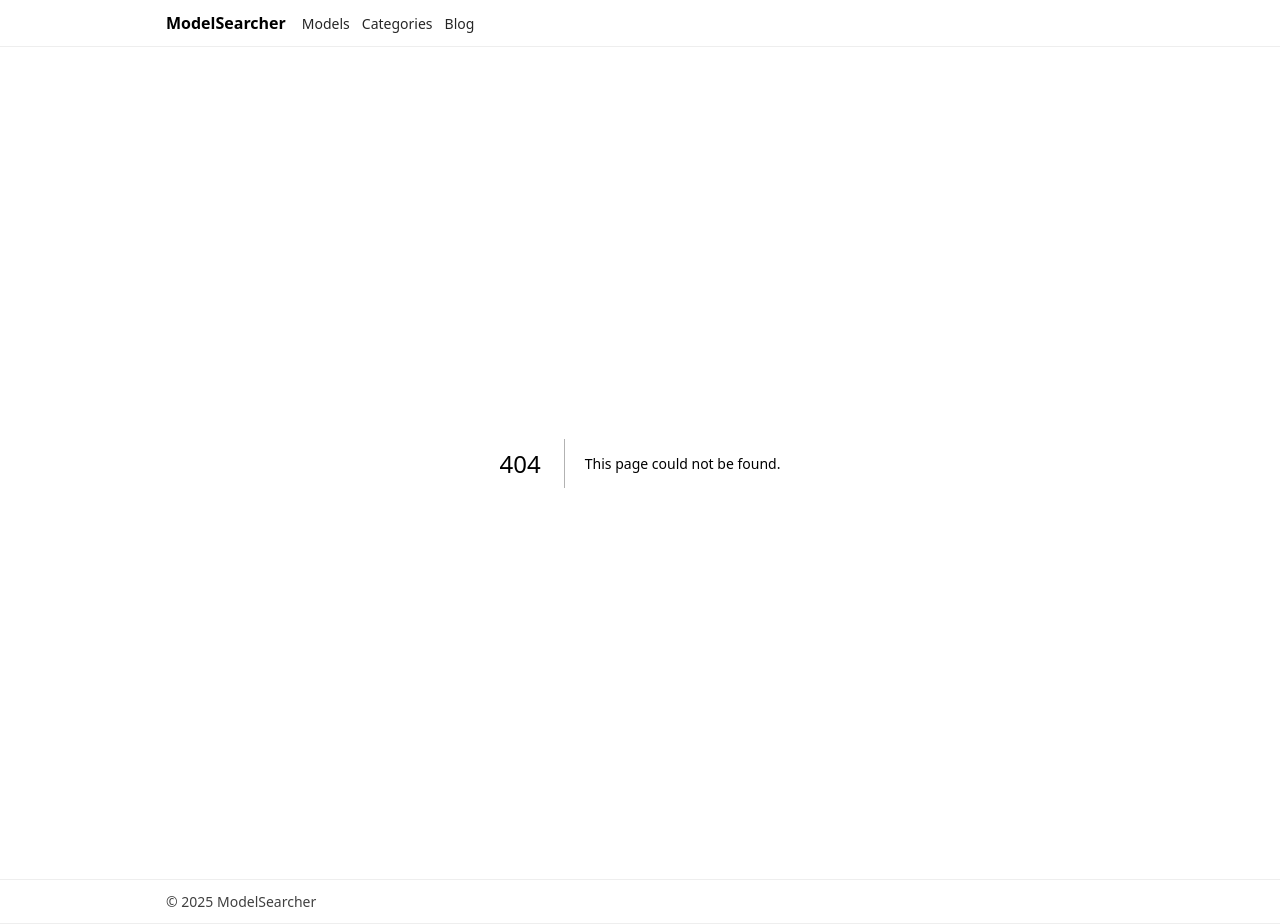
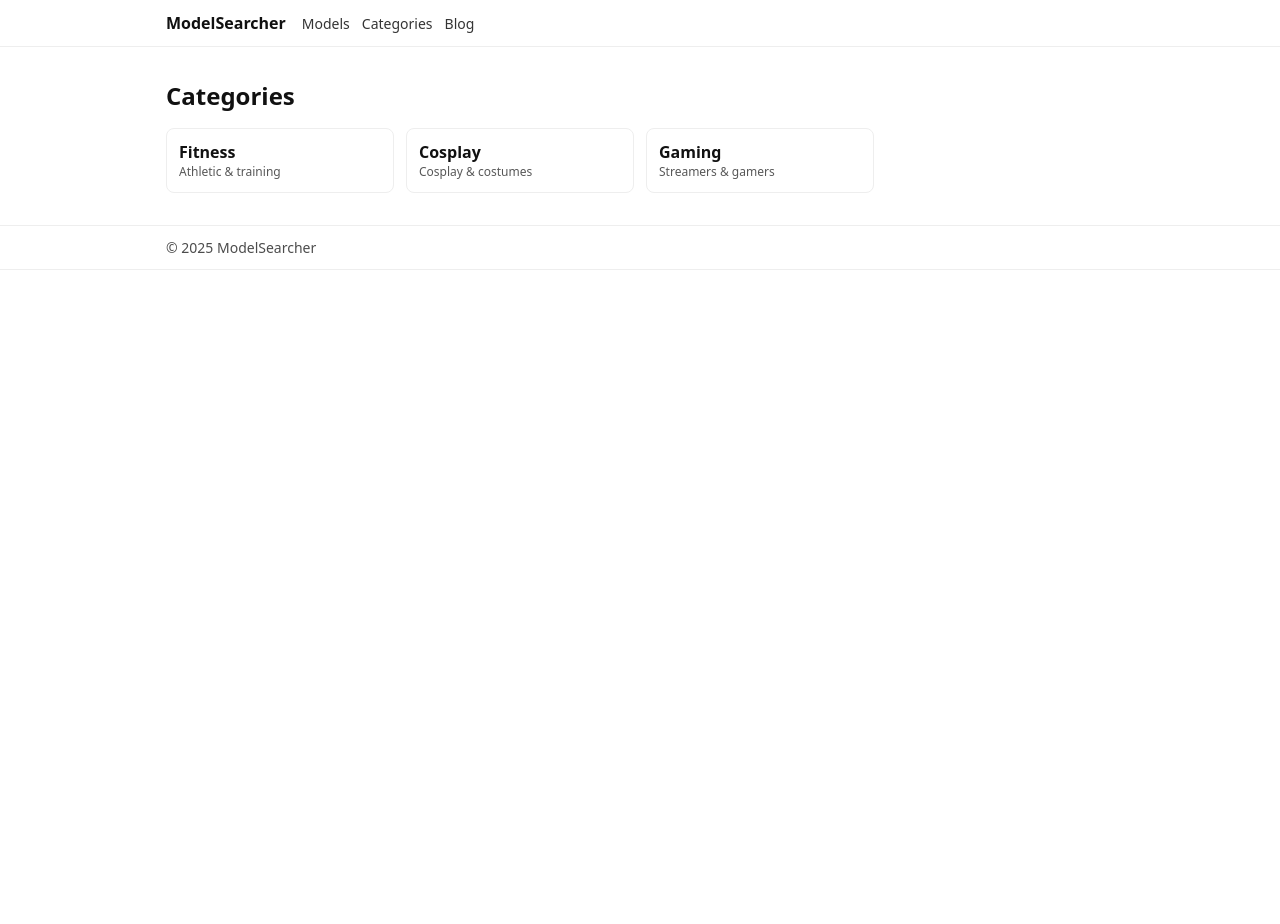
Before and after one commit to YinchurikiAI/model-searcher, a Next.js app: page /categories in a window 1280 px wide. Before the commit this address had no page. After the commit the page ends 800 px from the top, so only its background shows below. Built offline with nearby package versions, Linux system fonts and the light colour scheme.

Commit message:
Create page.js

```diff
--- /dev/null
+++ b/app/categories/page.js
@@ -0,0 +1,29 @@
+import categories from '../../data/categories.json';
+
+export default function CategoriesPage() {
+  return (
+    <section>
+      <h1>Categories</h1>
+      <ul
+        style={{
+          display: 'grid',
+          gap: 12,
+          gridTemplateColumns: 'repeat(auto-fill, minmax(220px, 1fr))',
+          padding: 0,
+          listStyle: 'none',
+        }}
+      >
+        {categories.map((cat) => (
+          <li key={cat.slug} className="card">
+            <a href={`/categories/${cat.slug}`}>
+              <div className="p">
+                <div style={{ fontWeight: 600 }}>{cat.name}</div>
+                <div className="badge">{cat.description || '—'}</div>
+              </div>
+            </a>
+          </li>
+        ))}
+      </ul>
+    </section>
+  );
+}
```
